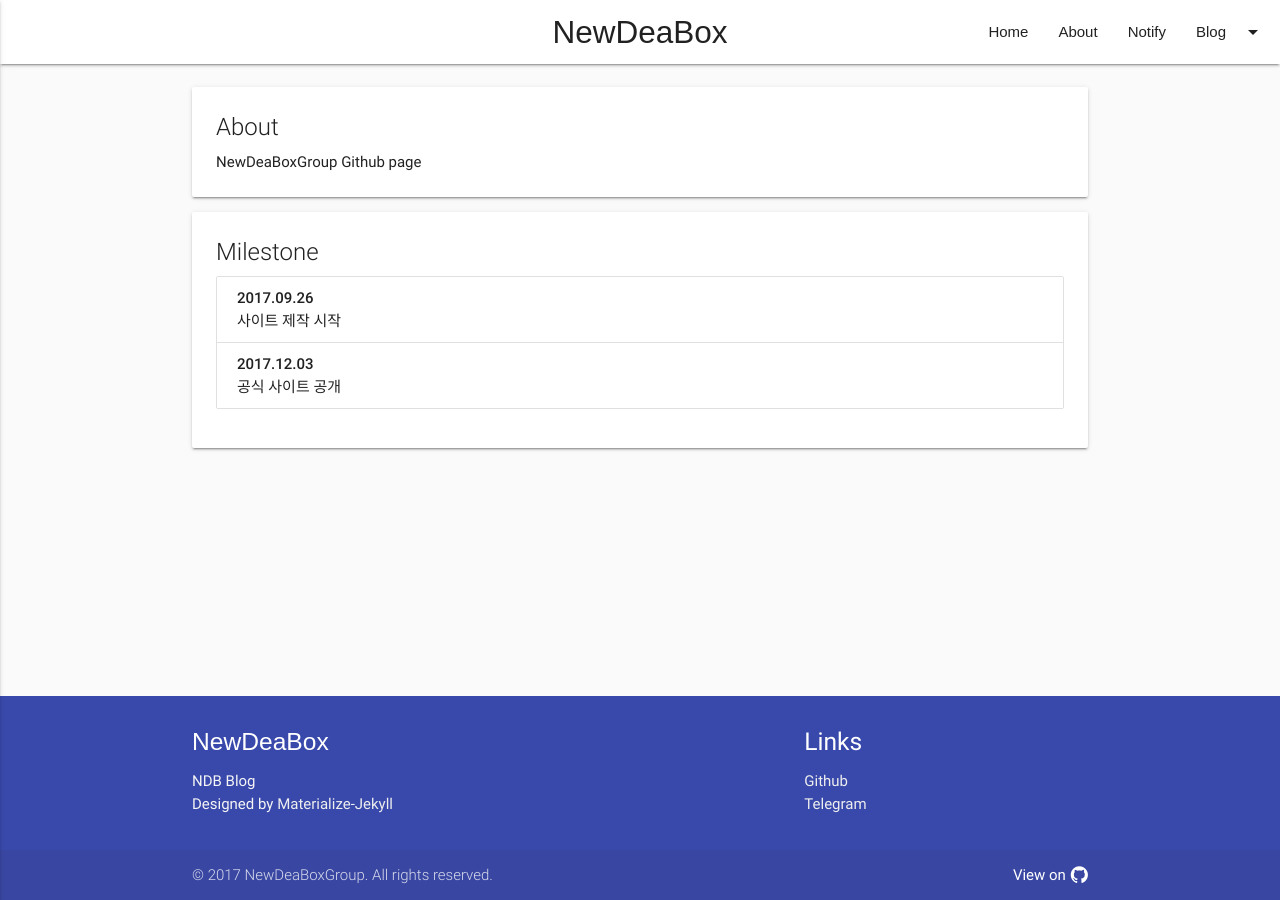
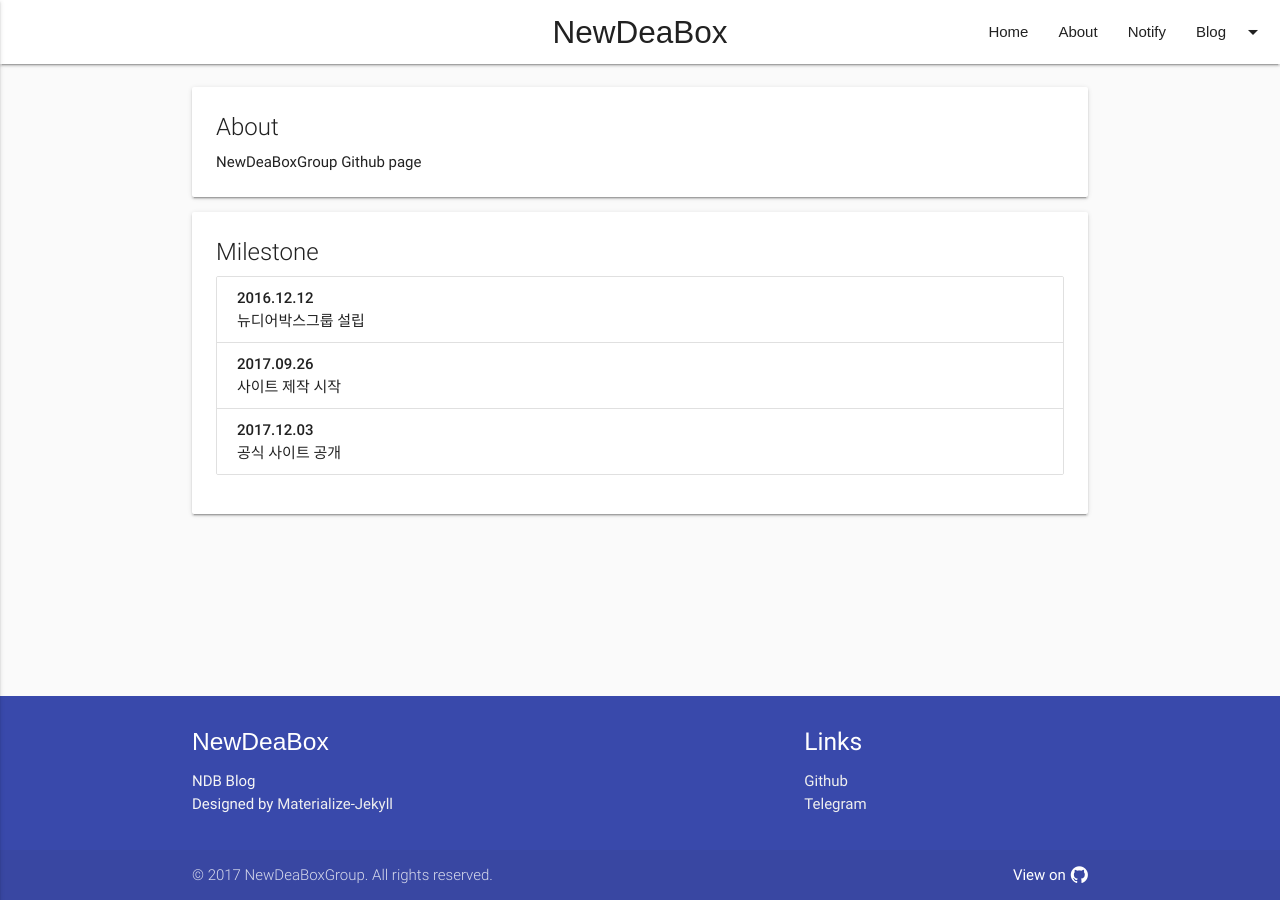
Before and after one commit to NewDeaBoxGroup/NewDeaBoxGroup.github.io, a Jekyll site: the page built from about.html, in a window 1280 px wide. Built offline with Jekyll 4.4.1, drawn with Linux system fonts in a browser that asks for light colours; nearby versions of some CDN libraries; some web fonts are replaced.

Commit message:
Update milestone.yml

```diff
--- a/_data/milestone.yml
+++ b/_data/milestone.yml
@@ -1,3 +1,5 @@
+- name: 뉴디어박스그룹 설립
+  date: 2016.12.12
 - name: 사이트 제작 시작
   date: 2017.09.26
 - name: 공식 사이트 공개
```
